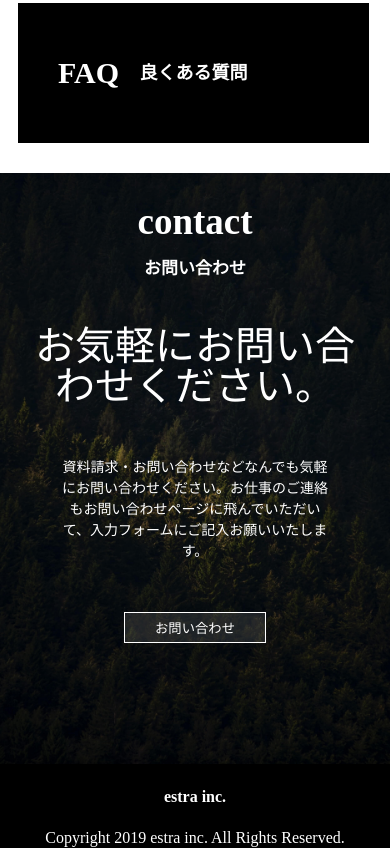
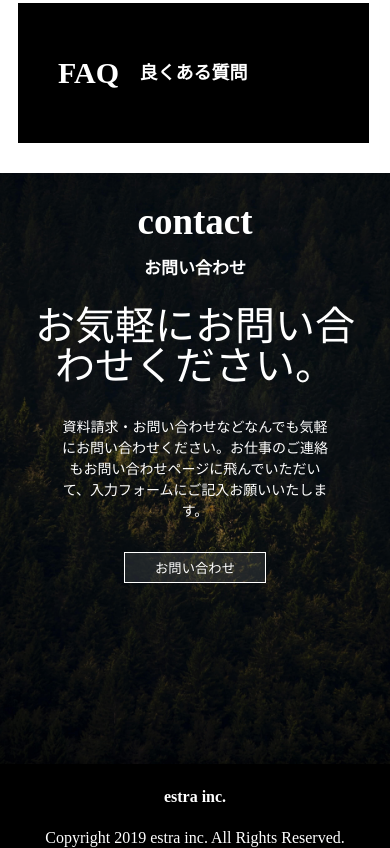
Before and after one commit to ni-shi-ko/20210302_nishide, a plain HTML site: page index.html in a window 390 px wide. Shown: the part 2934-3782 px from the top of the page. Drawn offline with Linux system fonts and the light colour scheme.

Commit message:
Update style.css

```diff
--- a/css/style.css
+++ b/css/style.css
@@ -510,15 +510,15 @@ small {
     padding: 30px 0 20px;
   }
   .contact_1 {
-    padding-bottom: 50px;
+    padding-bottom: 30px;
     font-weight: bold;
   }
   .contact_2 {
-    padding: 0 30px 50px;
+    padding: 0 30px 30px;
     font-size: 40px;
   }
   .contact_3 {
-    padding: 0 60px 50px;
+    padding: 0 60px 30px;
     line-height: 1.5;
   }
   /*  footer */
```
